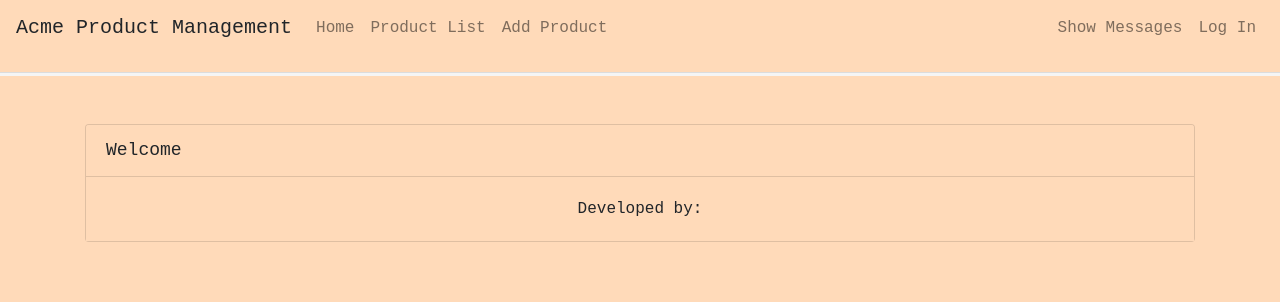
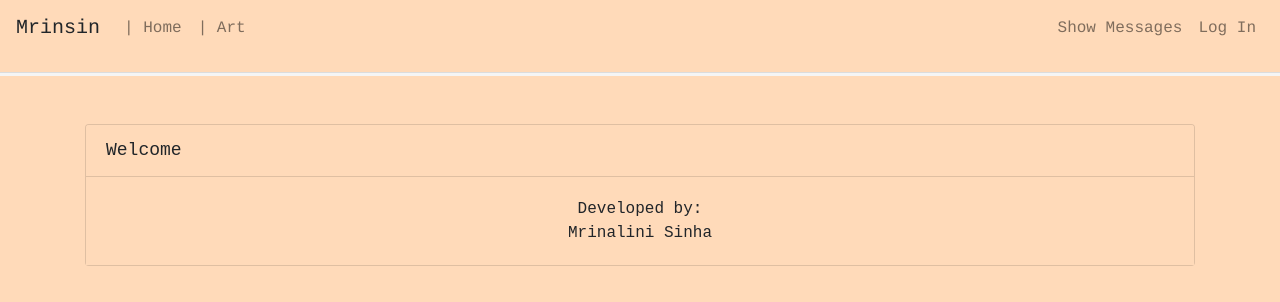
Before and after one commit to mrinsin/sinmrin, an Angular app: page /welcome in a window 1280 px wide. Shown: the top 302 px of the page. Built offline with nearby package versions, Linux system fonts and the light colour scheme; what angular-in-memory-web-api would draw is missing.

Commit message:
added styling to navbar, changed products to be art. Only showing add art if logged in

```diff
--- a/src/app/app.component.css
+++ b/src/app/app.component.css
@@ -1,7 +1,6 @@
 nav {
-    font-family: 'Courier New', Courier, monospace;
+    font-family: Courier, monospace;
     background-color: peachpuff !important;
-    border: 4em;
   }
 
   hr {
--- a/src/app/app.component.html
+++ b/src/app/app.component.html
@@ -4,17 +4,17 @@
     <li class="nav-item">
       <a [routerLink]="['/welcome']"
         class="nav-link">
-        Home
+        |  Home
       </a>
     </li>
     <li class="nav-item">
-      <a [routerLink]="['/products']"
+      <a [routerLink]="['/art']"
           class="nav-link">
-          Product List
+          |  Art
         </a>
     </li>
-    <li class="nav-item">
-      <a class="nav-link">Add Product</a>
+    <li  *ngIf="isLoggedIn" class="nav-item">
+      <a class="nav-link">|  Add Art</a>
     </li>
   </ul>
   <ul class="navbar-nav ml-auto">
--- a/src/app/app.component.ts
+++ b/src/app/app.component.ts
@@ -8,7 +8,7 @@ import { AuthService } from './user/auth.service';
   styleUrls: ['./app.component.css']
 })
 export class AppComponent {
-  pageTitle = 'Acme Product Management';
+  pageTitle = 'Mrinsin';
 
   get isLoggedIn(): boolean {
     return this.authService.isLoggedIn;
--- a/src/app/home/welcome.component.html
+++ b/src/app/home/welcome.component.html
@@ -10,7 +10,7 @@
 
       <div class="text-center">Developed by:</div>
       <div class="text-center">
-
+       Mrinalini Sinha
       </div>
     </div>
   </div>
```
